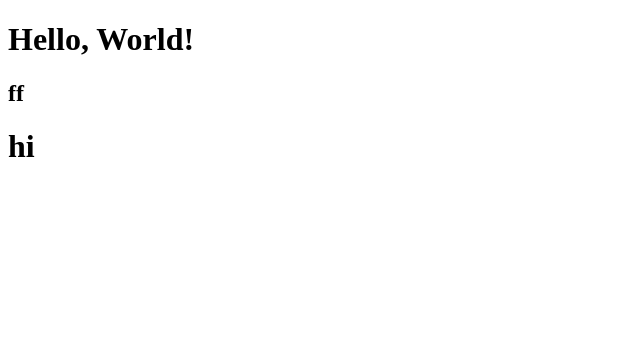
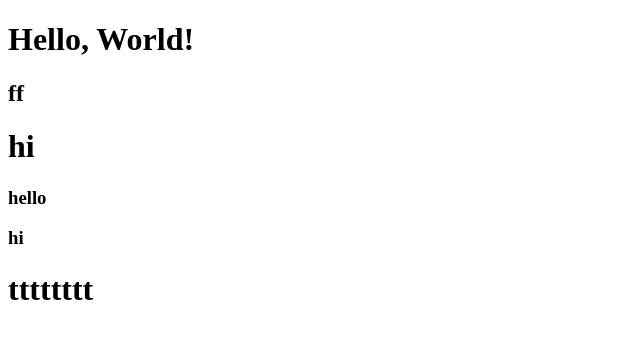
Before and after one commit to zubairbinshamsnb/first, a plain HTML site: page index.html in a window 1280 px wide. Shown: the whole page, without its empty margins (0-640 px from the left). Drawn offline with Linux system fonts and the light colour scheme.

Commit message:
all files addd

```diff
--- a/index.html
+++ b/index.html
@@ -8,5 +8,8 @@
     <h1>Hello, World!</h1>
     <h2> ff</h2>
     <h1>hi</h1>
+    <h3>hello</h3>
+    <h3>hi</h3>
+    <h1>tttttttt</h1>
 </body>
 </html>
```
